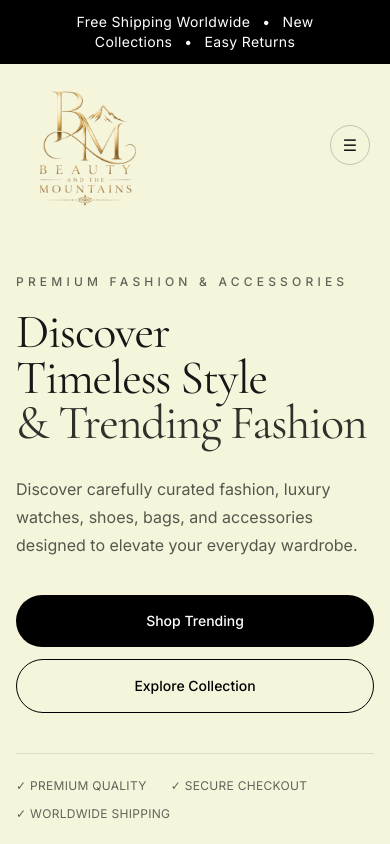
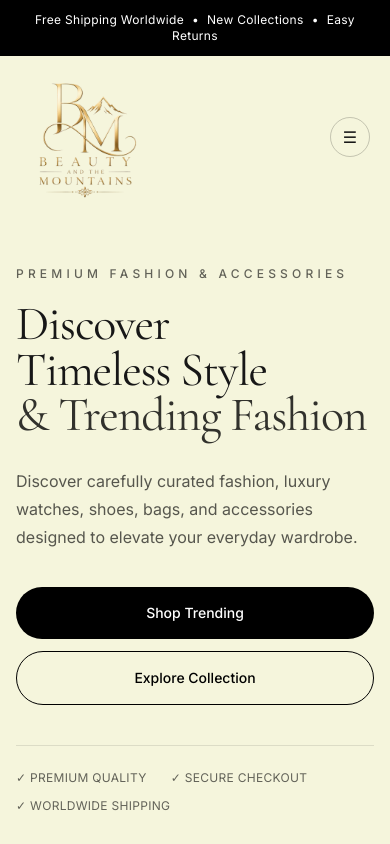
Before and after one commit to infinityexpertagency/beauty-trending, a Next.js app: page / in a window 390 px wide. Shown: the top 844 px of the page. Built offline with nearby package versions, Linux system fonts and the light colour scheme.

Commit message:
refine navigation section

```diff
--- a/src/components/layout/AnnouncementBar.tsx
+++ b/src/components/layout/AnnouncementBar.tsx
@@ -1,11 +1,11 @@
 export default function AnnouncementBar() {
   return (
-    <div className="bg-black px-4 py-3 text-center text-sm text-white">
+    <div className="bg-black px-4 py-3 text-center text-xs text-white sm:text-sm">
       <p className="tracking-wide">
         Free Shipping Worldwide
-        <span className="mx-3">•</span>
+        <span className="mx-2 sm:mx-3">•</span>
         New Collections
-        <span className="mx-3">•</span>
+        <span className="mx-2 sm:mx-3">•</span>
         Easy Returns
       </p>
     </div>
```
